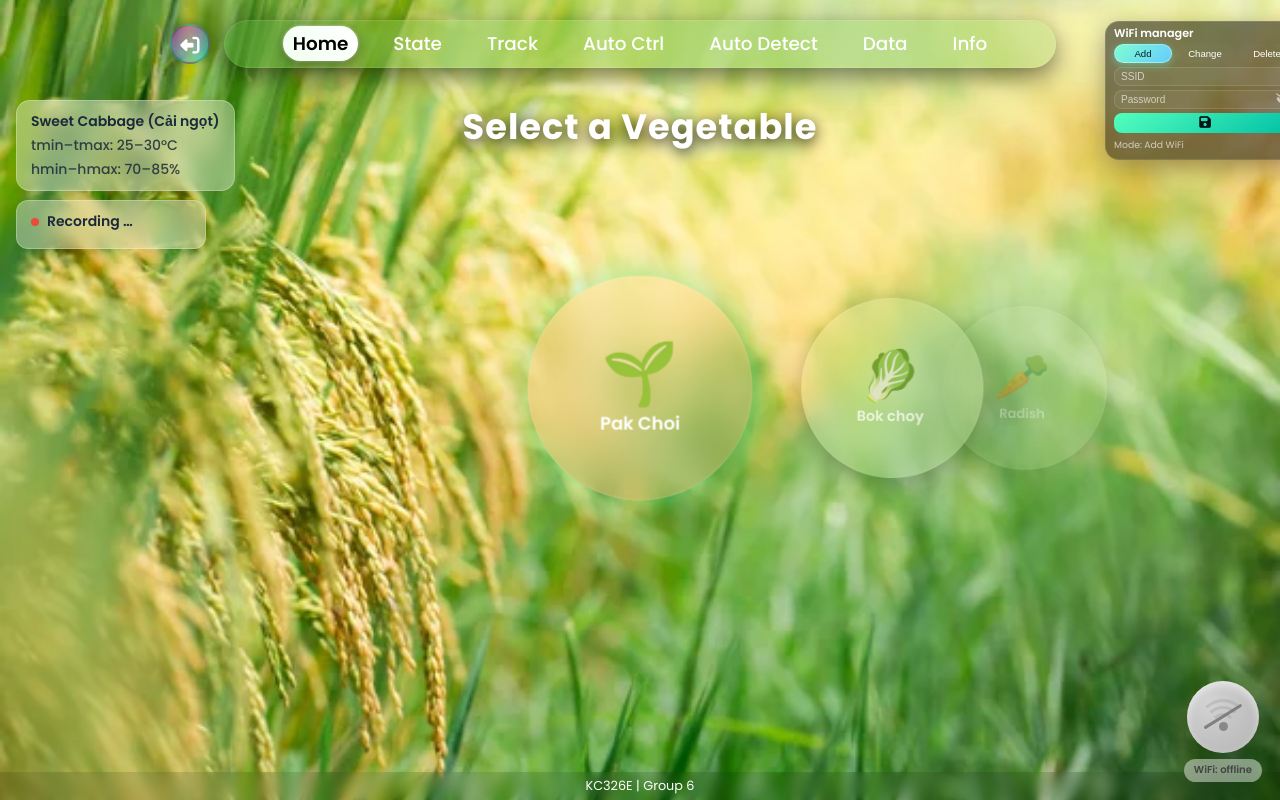
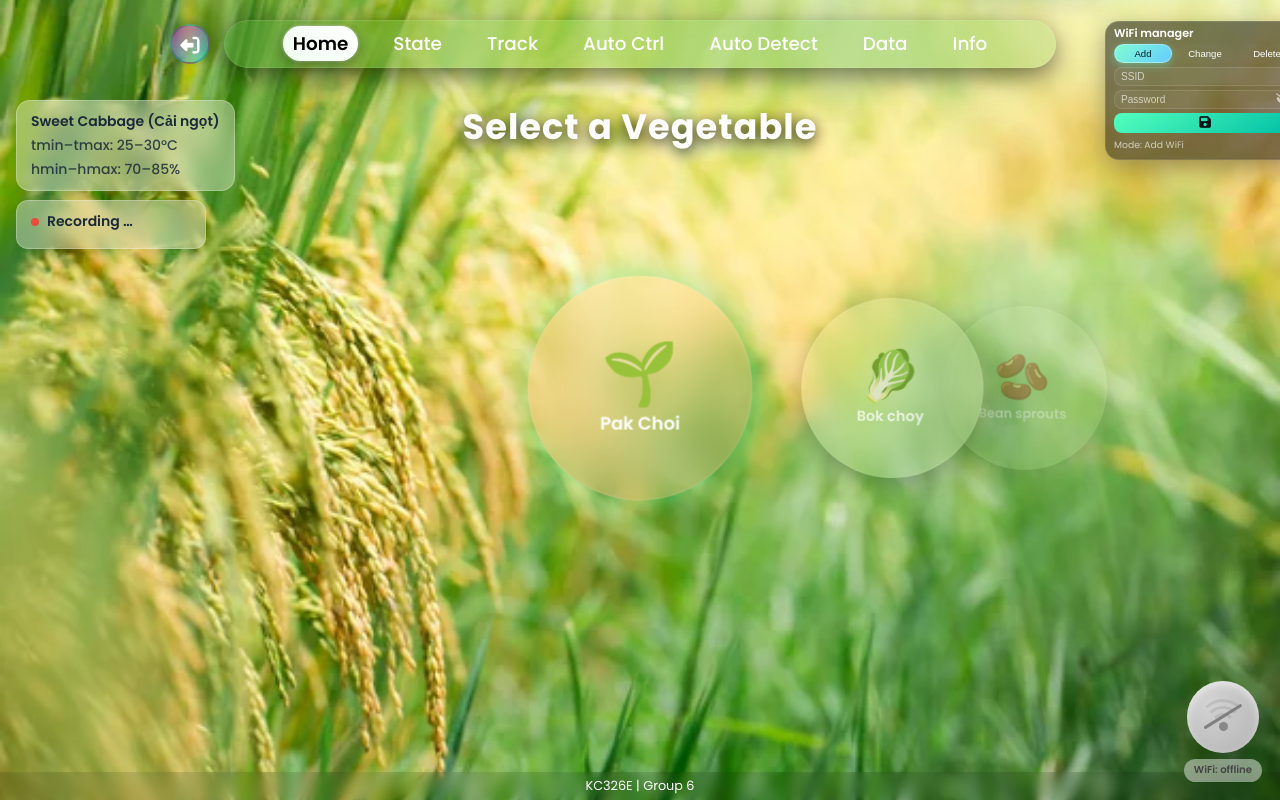
Before and after one commit to TeddyBia/IoT1, a website with bundled scripts: page details.html in a window 1280 px wide. Built offline with nearby package versions, Linux system fonts and the light colour scheme; no server answers.

Commit message:
Update details.html

```diff
--- a/details.html
+++ b/details.html
@@ -42,8 +42,8 @@
 
                 <div class="veg-card" data-index="2" data-plant="content3">
                     <div class="veg-inner">
-                        <div class="veg-icon">🥕</div>
-                        <div class="veg-name">Radish</div>
+                        <div class="veg-icon">🫘</div>
+                        <div class="veg-name">Bean sprouts</div>
                     </div>
                 </div>
 
```
